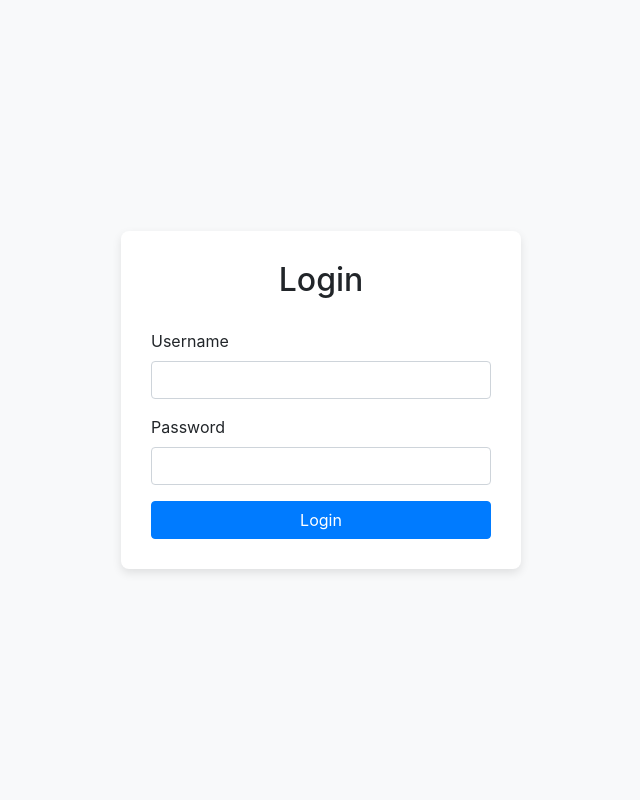
After one commit to xYc4t/kegiatan, a PHP site: page /login.php in a window 1280 px wide. The commit adds this page. Shown: the whole page, without its empty margins (319-959 px from the left). Run offline with PHP 8.4, Linux system fonts and the light colour scheme.

Commit message:
Added login, and several fixes.

```diff
--- a/event_action.php
+++ b/event_action.php
@@ -40,5 +40,5 @@ if ($action === 'delete' && !empty($eventId)) {
   mysqli_query($conn, $sql);
 }
 
-header('Location: index.html');
+header('Location: index.php');
 exit;
--- a/event_detail.php
+++ b/event_detail.php
@@ -32,7 +32,7 @@ if ($eventId) {
         <p><strong>Peserta:</strong> <?php echo $event['peserta']; ?></p>
         <p><strong>Mulai:</strong> <?php echo $event['mulai']; ?></p>
         <p><strong>Berakhir:</strong> <?php echo $event['selesai']; ?></p><br>
-        <a href="index.html" class="btn btn-primary">Kembali ke Kalender</a>
+        <a href="index.php" class="btn btn-primary">Kembali ke Kalender</a>
     </div>
 </body>
 
--- /dev/null
+++ b/login.php
@@ -0,0 +1,73 @@
+<?php
+include 'con.php';
+session_start();
+
+$error_message = '';
+
+if (isset($_POST['username']) && isset($_POST['password'])) {
+    $query = "SELECT * FROM tb_user WHERE username = '" . $_POST['username'] . "' AND password = '" . $_POST['password'] . "'";
+    $result = mysqli_query($conn, $query);
+
+    if (mysqli_num_rows($result) > 0) {
+        $row = mysqli_fetch_assoc($result);
+        $_SESSION['user'] = $row['username'];
+        header('Location: index.php');
+        exit;
+    } else {
+        $error_message = 'Username or password is incorrect';
+    }
+}
+?>
+<!DOCTYPE html>
+<html>
+
+<head>
+    <title>Login Page</title>
+    <link rel="stylesheet" href="lib/bootstrap.min.css">
+    <style>
+        body {
+            background-color: #f8f9fa;
+            display: flex;
+            justify-content: center;
+            align-items: center;
+            height: 100vh;
+            margin: 0;
+        }
+
+        .login-container {
+            width: 100%;
+            max-width: 400px;
+            padding: 30px;
+            background-color: white;
+            border-radius: 8px;
+            box-shadow: 0 4px 10px rgba(0, 0, 0, 0.1);
+        }
+
+        .login-container h2 {
+            text-align: center;
+            margin-bottom: 30px;
+        }
+    </style>
+</head>
+
+<body>
+    <div class="login-container">
+        <h2>Login</h2>
+        <?php if ($error_message): ?>
+            <div class="alert alert-danger" role="alert"><?php echo $error_message; ?></div>
+        <?php endif; ?>
+        <form method="POST">
+            <div class="mb-3">
+                <label for="username" class="form-label">Username</label>
+                <input type="text" class="form-control" id="username" name="username" required>
+            </div>
+            <div class="mb-3">
+                <label for="password" class="form-label">Password</label>
+                <input type="password" class="form-control" id="password" name="password" required>
+            </div>
+            <button type="submit" class="btn btn-primary w-100">Login</button>
+        </form>
+    </div>
+</body>
+
+</html>
```
Also changed, not shown: index.php (renamed from index.html, +7 -0 lines), script.js (+19 -19 lines), xy_kegiatan.sql (+9 -2 lines), fetch_events.php (line endings or trailing spaces), 1 other file.
